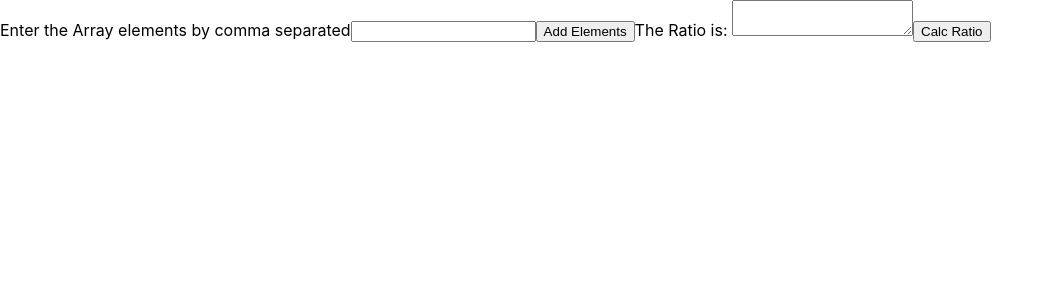
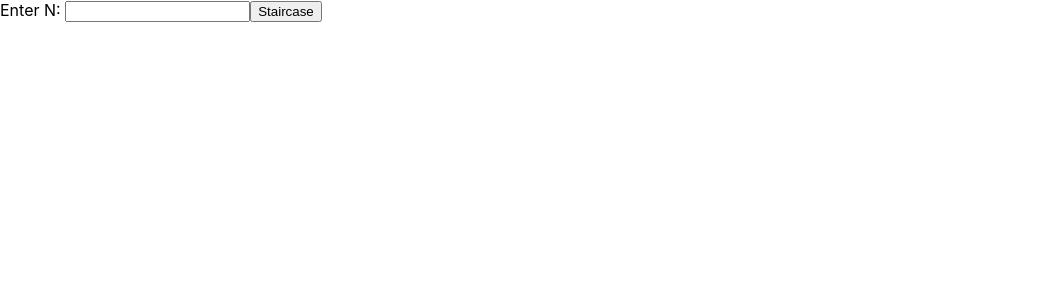
Before and after one commit to SagarDBhatt/ReactJs-Coding-Exercises, a React (Create React App) app in the folder react-exercises/: page / in a window 1280 px wide. Shown: the top 300 px of the page, without its empty margins (0-1053 px from the left). Built offline with nearby package versions, Linux system fonts and the light colour scheme.

Commit message:
Solved Exercise 3 for the Staircase

```diff
--- a/react-exercises/src/App.js
+++ b/react-exercises/src/App.js
@@ -5,12 +5,15 @@ import LevenshteinDistance from './pages/exercises/Algochurn.com/findLevenshtein
 import CalculateTheSmallestDifference from './pages/exercises/Algochurn.com/calcSmallestDifferenceBetnArrays';
 import SolveDiagonalDifference from './pages/exercises/HackerRank/Algorithm/Warmup/DiagonalDifference';
 import ArrayRatio from './pages/exercises/HackerRank/Algorithm/Warmup/ArrayRatio';
+import DrawStaircase from './pages/exercises/HackerRank/Algorithm/Warmup/Staircase';
 
 function App() {
   return (
     <div id="coding-practice-div-parent-tag">
-      <ArrayRatio />
+      <DrawStaircase name="test" n={5} />
 
+      {/* Ex 4 - Staircase */}
+      {/* <ArrayRatio /> */}
 
      {/* <CounterApp />
      <LevenshteinDistance /> */}
--- /dev/null
+++ b/react-exercises/src/pages/exercises/HackerRank/Algorithm/Warmup/Staircase.jsx
@@ -0,0 +1,56 @@
+import React, {useState} from 'react';
+
+const DrawStaircase = (props) => {
+    //console.log("Provided prosp = " + props.name + props.n);
+    const [n, setN] = useState(0);
+    const [resutlEx4, setResultEx4] = useState([]);
+
+    const handleChangeN = (event) => {
+        setN(event.target.value);
+    }
+
+    const handleSubmitEx4 = (e) => {
+        e.preventDefault();
+
+        for(var i = 0; i < n; i++){
+            console.log("I loop: " + i);
+            for(var  j = 0; j < n; j++){
+                console.log("J Loop:: " + j)
+                if(j < n - (i+1)){
+                    setResultEx4(curr => [...curr, "-"]);
+                }
+                else{
+                    setResultEx4(curr => [...curr, "#"]);
+                }
+            }
+            setResultEx4(curr => [...curr, "*"]);
+        }
+    }
+
+    return(
+        <div>
+            <form onSubmit={handleSubmitEx4}>
+                <label name="labelEx4N">Enter N: </label>
+                <input type='text' id='inputN' onChange={handleChangeN}></input>
+                <button type='submit'>Staircase</button>
+            </form>
+            <div>
+                {resutlEx4.map((value,index) =>
+                    {
+                        console.log("Array val::  " + resutlEx4);
+                        if(value == "*"){
+                            console.log("Inside if **  " + index);
+                            return(<br />);
+                        }
+                        else{
+                            console.log("Inside else"+ index);
+                            return(<span key={index}>{value}</span>);
+                        }
+                    }
+                )}
+            </div>
+        </div>
+    )
+}
+
+export default DrawStaircase;
```
